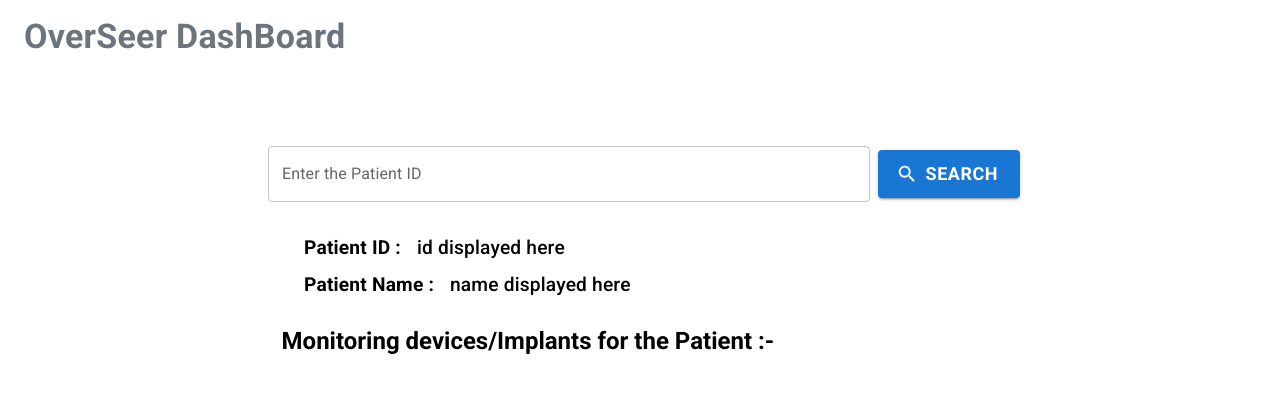
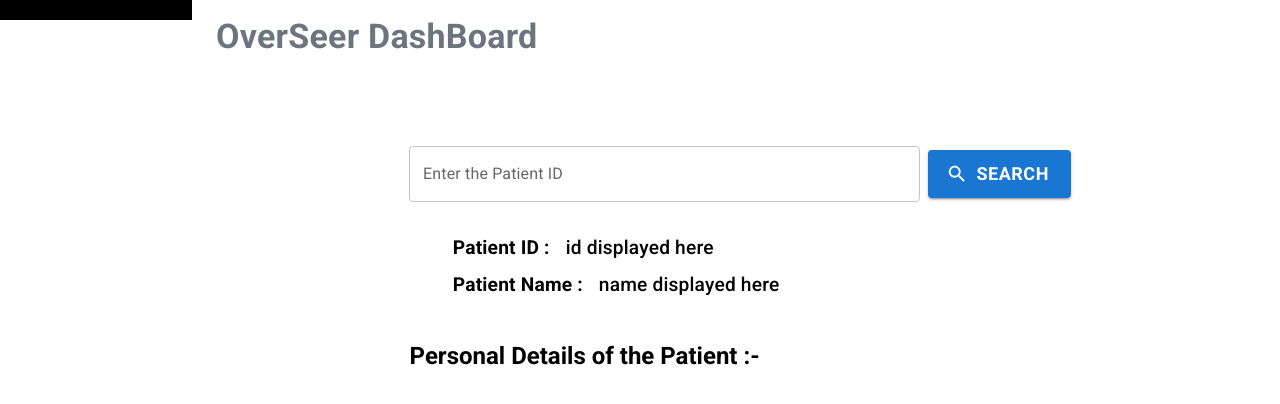
Before and after one commit to CommunityProject21/OverSeer-website, a React (Create React App) app: page /home in a window 1280 px wide. Shown: the top 404 px of the page. Built offline with nearby package versions, Linux system fonts and the light colour scheme.

Commit message:
pateints components updated

```diff
--- /dev/null
+++ b/src/components/AsideMenu/AsideMenu.jsx
@@ -0,0 +1,14 @@
+import react from 'react';
+import {Typography,Box} from '@mui/material';
+
+const AsideMenu = () => {
+    return(
+        <div>
+            <Box sx={{backgroundColor: '#000'}}>
+                OverSeer
+            </Box>
+        </div>
+    );
+};
+
+export default AsideMenu;
--- a/src/components/MonitoringDevices/MonitoringDevices.jsx
+++ b/src/components/MonitoringDevices/MonitoringDevices.jsx
@@ -5,7 +5,7 @@ const MonitoringDevices = () => {
     return(
         <div>
             <Box sx={{ display: 'flex',justifyContent: 'center', width: '100%'}}>
-                <Box sx={{width: '56%', display: 'flex',flexDirection: 'column',justifyContent: 'flex-start'}}>
+                <Box sx={{width: '60%', display: 'flex',flexDirection: 'column',justifyContent: 'flex-start'}}>
                     <Typography component="div" variant="h5" sx={{fontWeight: 'bold',mb:4}}>Monitoring devices/Implants for the Patient :-</Typography>
                     {/* <Box sx={{display: 'flex',flexDirection: 'column'}}>
                         <Typography className="addpd" component="div" variant="body1" sx={{fontSize: '115%',mb:1}}>Address of the Patient : 1060 Hansen Overpass Suite 86, Boston, Massachusetts, Suffolk County</Typography>
--- a/src/components/PatientAllergies/PatientAllergies.jsx
+++ b/src/components/PatientAllergies/PatientAllergies.jsx
@@ -5,7 +5,7 @@ const PatientAllergies = () => {
     return(
         <div>
             <Box sx={{ display: 'flex',justifyContent: 'center', width: '100%'}}>
-                <Box sx={{width: '56%', display: 'flex',flexDirection: 'column',justifyContent: 'flex-start'}}>
+                <Box sx={{width: '60%', display: 'flex',flexDirection: 'column',justifyContent: 'flex-start'}}>
                     <Typography component="div" variant="h5" sx={{fontWeight: 'bold',mb:4}}>Allergies Suffered the Patient :-</Typography>
                     {/* <Box sx={{display: 'flex',flexDirection: 'column'}}>
                         <Typography className="addpd" component="div" variant="body1" sx={{fontSize: '115%',mb:1}}>Address of the Patient : 1060 Hansen Overpass Suite 86, Boston, Massachusetts, Suffolk County</Typography>
--- a/src/components/PatientCondition/PatientCondition.jsx
+++ b/src/components/PatientCondition/PatientCondition.jsx
@@ -5,7 +5,7 @@ const PatientObservation = () => {
     return(
         <div>
             <Box sx={{ display: 'flex',justifyContent: 'center', width: '100%'}}>
-                <Box sx={{width: '56%', display: 'flex',flexDirection: 'column',justifyContent: 'flex-start'}}>
+                <Box sx={{width: '60%', display: 'flex',flexDirection: 'column',justifyContent: 'flex-start'}}>
                     <Typography component="div" variant="h5" sx={{fontWeight: 'bold',mb:4}}>Patient is suffering from :-</Typography>
                     {/* <Box sx={{display: 'flex',flexDirection: 'column'}}>
                         <Typography className="addpd" component="div" variant="body1" sx={{fontSize: '115%',mb:1}}>Address of the Patient : 1060 Hansen Overpass Suite 86, Boston, Massachusetts, Suffolk County</Typography>
--- a/src/components/PatientObservations/PatientObservations.jsx
+++ b/src/components/PatientObservations/PatientObservations.jsx
@@ -5,7 +5,7 @@ const PatientObservation = () => {
     return(
         <div>
             <Box sx={{ display: 'flex',justifyContent: 'center', width: '100%'}}>
-                <Box sx={{width: '56%', display: 'flex',flexDirection: 'column',justifyContent: 'flex-start'}}>
+                <Box sx={{width: '60%', display: 'flex',flexDirection: 'column',justifyContent: 'flex-start'}}>
                     <Typography component="div" variant="h5" sx={{fontWeight: 'bold',mb:4}}>Medical Details of the Patient :-</Typography>
                     {/* <Box sx={{display: 'flex',flexDirection: 'column'}}>
                         <Typography className="addpd" component="div" variant="body1" sx={{fontSize: '115%',mb:1}}>Address of the Patient : 1060 Hansen Overpass Suite 86, Boston, Massachusetts, Suffolk County</Typography>
--- a/src/components/PersonalDetails/PersonalDetails.jsx
+++ b/src/components/PersonalDetails/PersonalDetails.jsx
@@ -5,7 +5,7 @@ const PersonalDetails = () => {
     return (
         <div>
             <Box sx={{ display: 'flex',justifyContent: 'center', width: '100%'}}>
-                <Box sx={{width: '56%', display: 'flex',flexDirection: 'column',justifyContent: 'flex-start'}}>
+                <Box sx={{width: '60%', display: 'flex',flexDirection: 'column',justifyContent: 'flex-start'}}>
                     <Typography component="div" variant="h5" sx={{fontWeight: 'bold',mb:4}}>Personal Details of the Patient :-</Typography>
                     {/* <Box sx={{display: 'flex',flexDirection: 'column'}}>
                         <Typography className="addpd" component="div" variant="body1" sx={{fontSize: '115%',mb:1}}>Address of the Patient : 1060 Hansen Overpass Suite 86, Boston, Massachusetts, Suffolk County</Typography>
--- a/src/pages/Home/Home.jsx
+++ b/src/pages/Home/Home.jsx
@@ -1,17 +1,24 @@
 import React from "react";
+import {Typography,Box} from "@mui/material";
 import DashboardDetails from '../../components/DashboardDetails/DashboardDetails';
 import PersonalDetails from '../../components/PersonalDetails/PersonalDetails';
 import PatientObservation from '../../components/PatientObservations/PatientObservations';
 import PatientAllergies from '../../components/PatientAllergies/PatientAllergies';
 import PatientCondition from '../../components/PatientCondition/PatientCondition';
 import MonitoringDevices from '../../components/MonitoringDevices/MonitoringDevices';
+import AsideMenu from '../../components/AsideMenu/AsideMenu';
 
 const Home = () => {
     return(
-        <div style={{display: 'flex', flexDirection: 'column', gap: 25}}>
-            <DashboardDetails />
-            <MonitoringDevices />
-        </div>
+        <Box sx={{display: 'flex', flexDirection: 'row', width: '100%'}}>
+            <Box sx={{width: '15%'}}>
+                <AsideMenu />
+            </Box>
+            <Box sx={{display: 'flex', flexDirection: 'column', gap: 5,width: '85%'}}>
+                <DashboardDetails />
+                <PersonalDetails />
+            </Box>
+        </Box>
     );
 }
 
```
